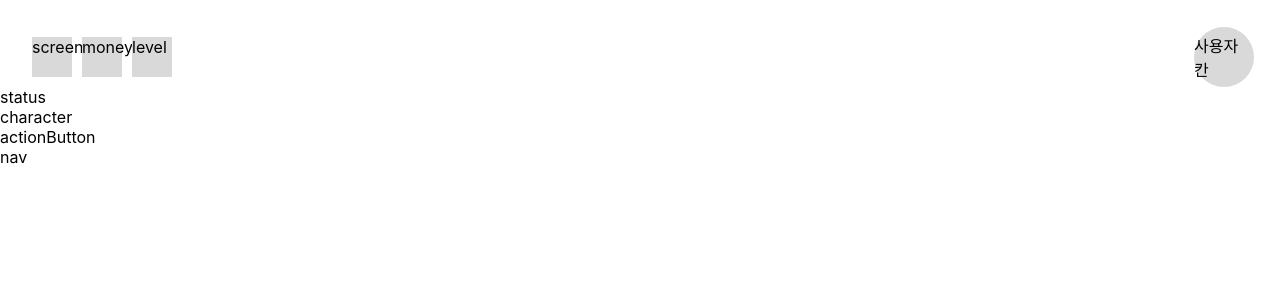
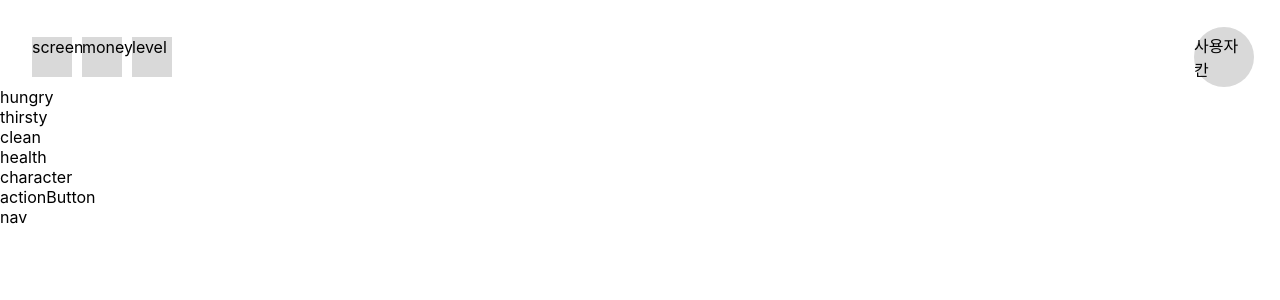
Before and after one commit to wafflestudio/wackathon-temp, a React (Create React App) app in the folder frontend/: page / in a window 1280 px wide. Shown: the top 300 px of the page. Built offline with nearby package versions, Linux system fonts and the light colour scheme.

Commit message:
status component 생성

```diff
--- a/frontend/src/components/status/status.tsx
+++ b/frontend/src/components/status/status.tsx
@@ -1,27 +1,10 @@
 import React, { useState } from 'react';
 import { StatusType } from '../../lib/types';
 
-const initialStatus: StatusType[] = [
-  {
-    name: 'hungry',
-    status: 0,
-  },
-  {
-    name: 'thirsty',
-    status: 0,
-  },
-  {
-    name: 'clean',
-    status: 0,
-  },
-  {
-    name: 'health',
-    status: 0,
-  },
-];
+type ItemType = {
+  item: StatusType;
+};
 
-export default function Status() {
-  const [status, setStatus] = useState<StatusType[]>(initialStatus);
-
-  return <div>status</div>;
+export default function Status({ item }: ItemType) {
+  return <div>{item.name}</div>;
 }
--- a/frontend/src/components/status/statusContainer.tsx
+++ b/frontend/src/components/status/statusContainer.tsx
@@ -27,7 +27,9 @@ export default function StatusContainer() {
   //status.map
   return (
     <div>
-      <Status></Status>
+      {status.map((item) => {
+        return <Status key={item.name} item={item}></Status>;
+      })}
     </div>
   );
 }
```
